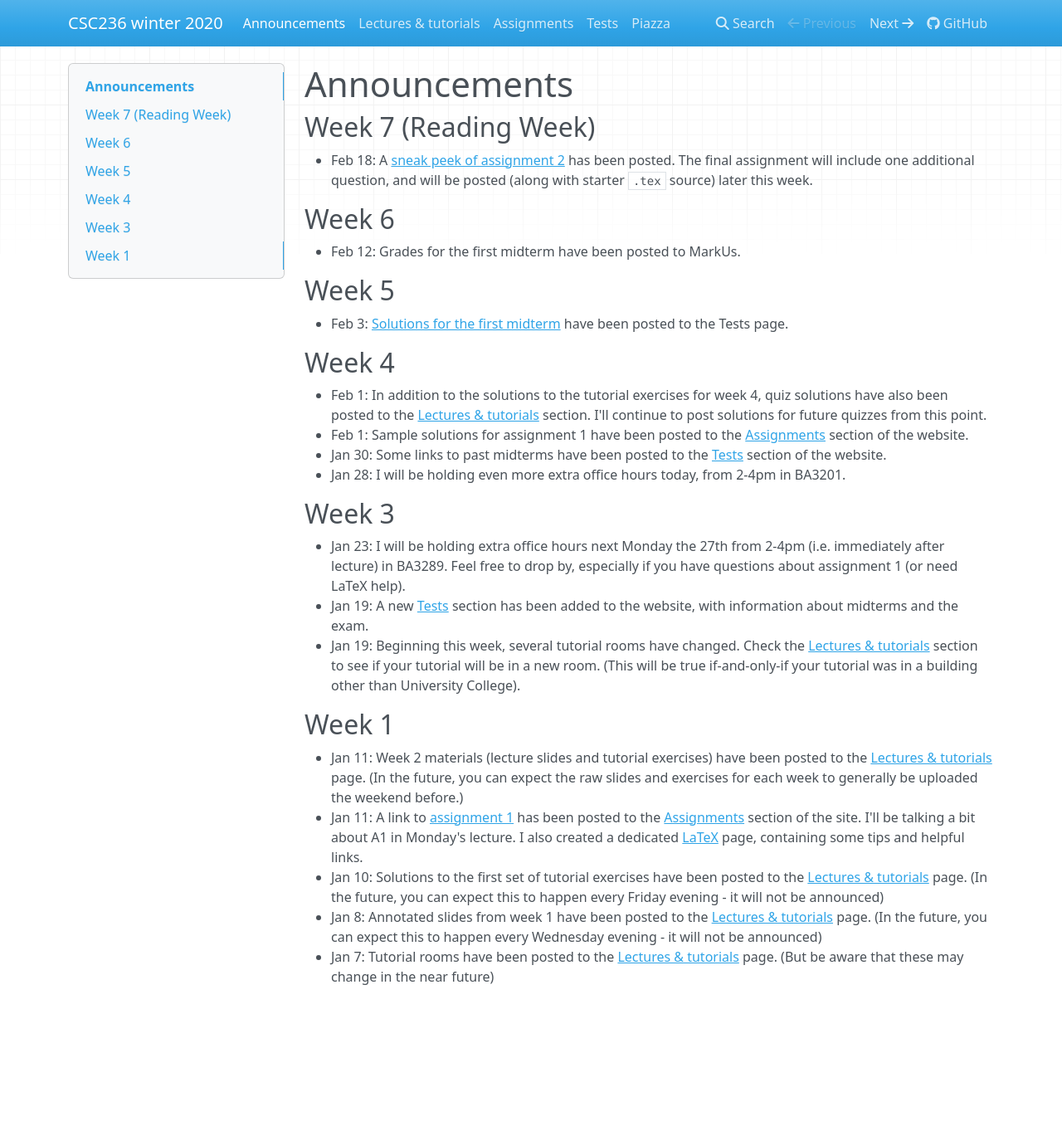
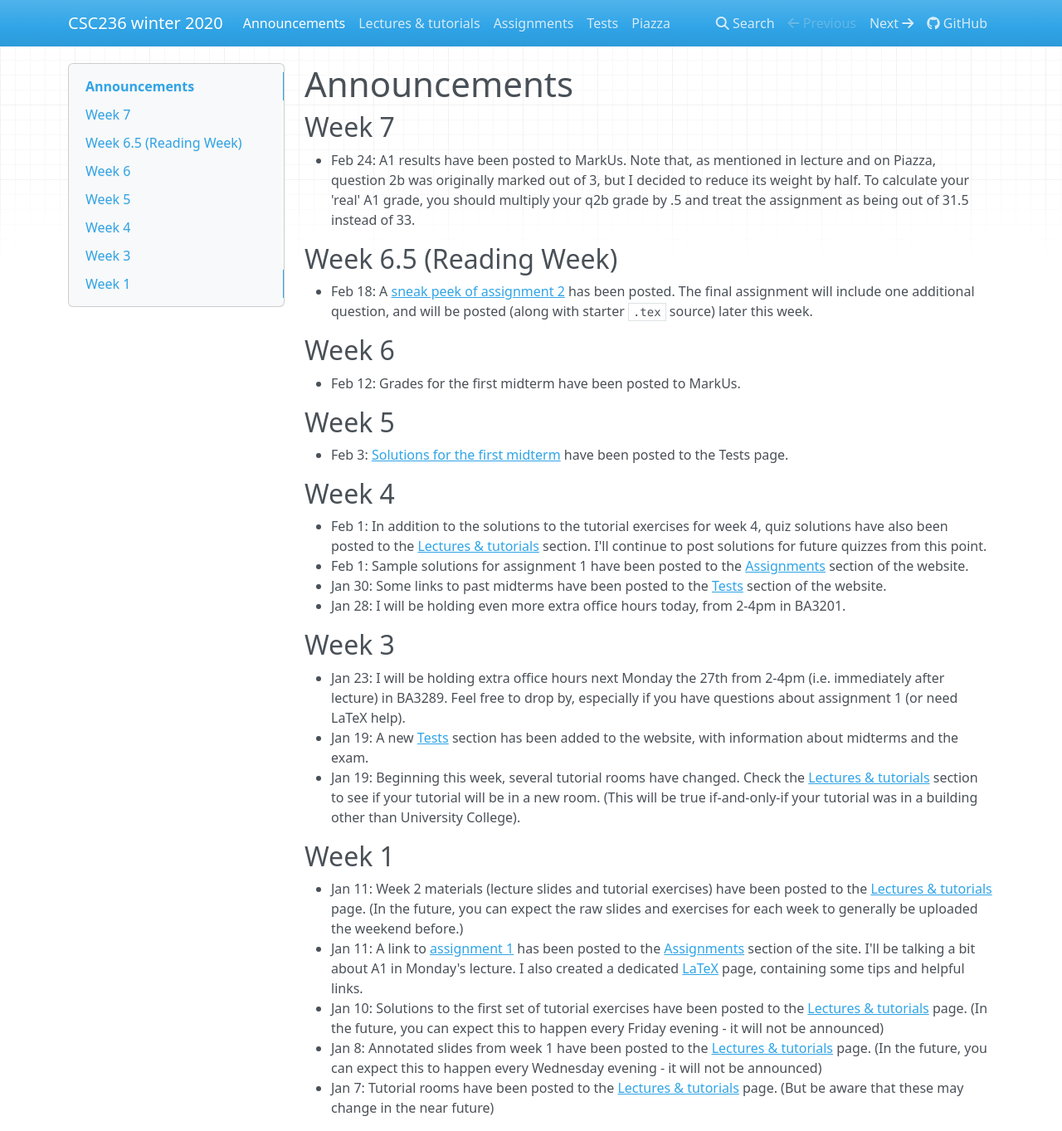
Before and after one commit to colinmorris/csc236, an MkDocs documentation site: the page built from docs/announcements.md, in a window 1280 px wide and 1363 px high. Shown: the whole window at 83% size. Built offline with MkDocs 1.6.1, drawn with Linux system fonts in a browser that asks for light colours; nearby versions of some CDN libraries.

Commit message:
a1 results announcement

```diff
--- a/docs/announcements.md
+++ b/docs/announcements.md
@@ -1,6 +1,9 @@
 # Announcements
 
-## Week 7 (Reading Week)
+## Week 7
+* Feb 24: A1 results have been posted to MarkUs. Note that, as mentioned in lecture and on Piazza, question 2b was originally marked out of 3, but I decided to reduce its weight by half. To calculate your 'real' A1 grade, you should multiply your q2b grade by .5 and treat the assignment as being out of 31.5 instead of 33.
+
+## Week 6.5 (Reading Week)
 * Feb 18: A [sneak peek of assignment 2](../assignments/a2_preview.pdf) has been posted. The final assignment will include one additional question, and will be posted (along with starter `.tex` source) later this week.
 
 ## Week 6
```
